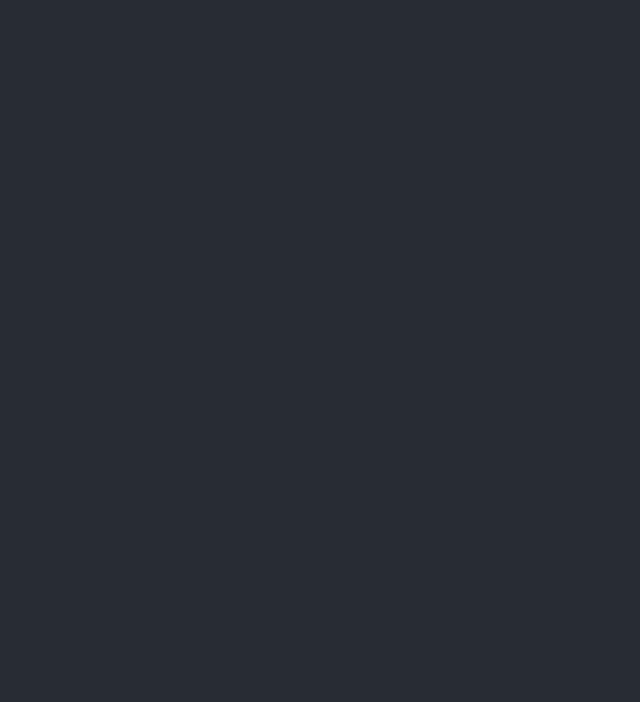
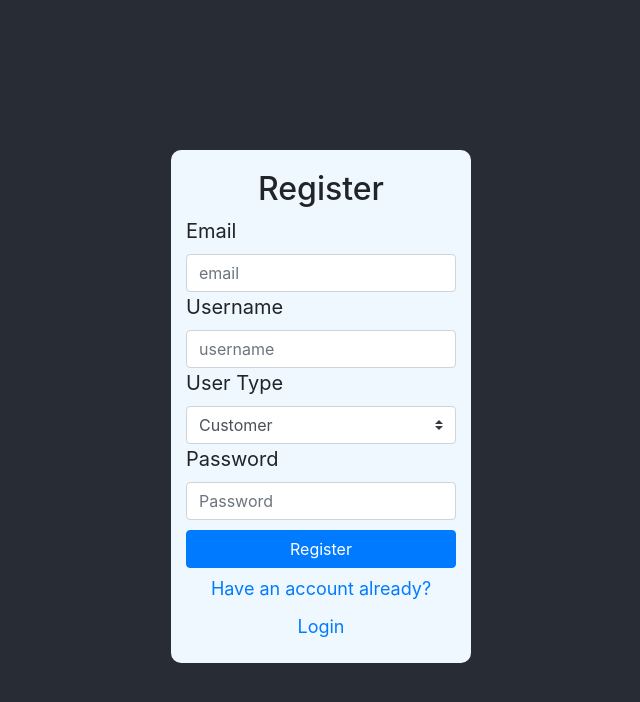
Before and after one commit to Aakash006/DoMyChores, a React (Create React App) app in the folder client/: page /register in a window 1280 px wide. Shown: the top 702 px of the page, without its empty margins (319-959 px from the left). Built offline with nearby package versions, Linux system fonts and the light colour scheme.

Commit message:
fixed routing isses

```diff
--- a/client/src/App.css
+++ b/client/src/App.css
@@ -1,5 +1,4 @@
 .App {
-  margin-top: 100px;
   text-align: center;
 }
 
--- a/client/src/App.js
+++ b/client/src/App.js
@@ -1,16 +1,30 @@
 import './App.css';
 import React from 'react';
-import Home from './components/Home/Home';
 import Dashboard from './components/Dashboard/Dashboard';
-import { BrowserRouter as Router, Switch, Route } from 'react-router-dom';
+import { BrowserRouter as Router, Switch, Route, Redirect } from 'react-router-dom';
+import { Login } from './components/Login/Login';
+import { Register } from './components/Register/Register';
+import Logout from './components/Logout/Logout';
+import NavBar from './components/Navbar/Navbar';
 
 function App() {
     return (
         <div className='App'>
             <Router>
                 <Switch>
-                    <Route exact path='/' component={Home} />
-                    <Route exact path='/dashboard' component={Dashboard} />
+                    <Redirect exact from="/" to="/dashboard" />
+                    <Route path='/dashboard'>
+                        {
+                            localStorage.getItem("id") === null ? <Redirect to="/login"/> : <Dashboard/>
+                        }
+                    </Route>
+                    <Route path="/logout">
+                        {
+                            localStorage.getItem("id") === null ? <Redirect to="/login"/> : <Logout/>
+                        }
+                    </Route>
+                    <Route path='/login' component={Login} />
+                    <Route path='/register' component={Register} />
                 </Switch>
             </Router>
         </div>
--- a/client/src/components/Dashboard/Dashboard.css
+++ b/client/src/components/Dashboard/Dashboard.css
@@ -1,3 +1,3 @@
 .title {
-    color: white;
+    margin-top: 50px;
 }
--- a/client/src/components/Home/Home.css
+++ /dev/null
@@ -1,8 +0,0 @@
-.App {
-    margin-top: 100px;
-    text-align: center;
-}
-
-body{
-    background-color: #282c34;
-}
--- a/client/src/components/Home/Home.js
+++ /dev/null
@@ -1,30 +0,0 @@
-import React from 'react';
-import Login from '../Login/Login';
-import Register from '../Register/Register';
-import { Tab, Tabs, Container } from 'react-bootstrap';
-
-export default class Home extends React.Component {
-    constructor(props) {
-        super(props);
-    }
-
-    render() {
-        return (
-            <div className='App'>
-                <Container>
-                    <Tabs
-                        defaultActiveKey='login'
-                        id='uncontrolled-tab-example'
-                    >
-                        <Tab eventKey='login' title='Login'>
-                            <Login />
-                        </Tab>
-                        <Tab eventKey='register' title='Register'>
-                            <Register />
-                        </Tab>
-                    </Tabs>
-                </Container>
-            </div>
-        );
-    }
-}
--- a/client/src/components/Login/Login.css
+++ b/client/src/components/Login/Login.css
@@ -1,14 +1,5 @@
 body {
     font-size: 25px;
-}
-
-.container {
-    width: 300px;
-    position: relative;
-    align-items: center;
-    background-color: aliceblue;
-    padding: 20px;
-    border-radius: 10px;
 }
 
 .label {
@@ -18,4 +9,13 @@ body {
 
 .submitBtn {
     margin-top: 10px;
+    width: 500px;
 }
+
+a {
+    font-size: 18px;
+}
+
+.app {
+    margin-top: 150px;
+}
--- /dev/null
+++ b/client/src/components/Logout/Logout.js
@@ -0,0 +1,36 @@
+import React, { Component } from 'react'
+import { withRouter } from "react-router";
+import NavBar from '../Navbar/Navbar'
+import { Button } from 'react-bootstrap';
+
+export class Logout extends Component {
+    constructor(props) {
+        super(props);
+        this.logout = this.logout.bind(this);
+    }
+
+    logout() {
+        localStorage.clear();
+        this.props.history.push("/login");
+    }
+
+    render() {
+        return (
+            <div>
+                <NavBar/>
+                <h2>
+                    Are you sure you would like to log out?
+                </h2>
+                <Button onClick={this.logout}>
+                    Yes
+                </Button>
+                <Button href="/dashboard">
+                    No
+                </Button>
+
+            </div>
+        )
+    }
+}
+
+export default withRouter(Logout);
--- a/client/src/components/Navbar/Navbar.js
+++ b/client/src/components/Navbar/Navbar.js
@@ -4,7 +4,7 @@ import './Navbar.css';
 
 function NavBar(props) {
     return (
-        <div>
+        <div className="header">
             <Navbar
                 className='sticky-top'
                 collapseOnSelect
@@ -12,7 +12,7 @@ function NavBar(props) {
                 bg='light'
                 sticky='top'
             >
-                <Navbar.Brand className='navTitle' href='/dashboard'>
+                <Navbar.Brand className='navTitle' href='/' exact>
                     DoMyChores
                 </Navbar.Brand>
                 <Navbar.Toggle aria-controls='responsive-navbar-nav' />
@@ -23,6 +23,9 @@ function NavBar(props) {
                     <Nav.Link className='navLink' href='/favourites' exact>
                         Favourites
                     </Nav.Link>
+                    <Nav.Link className='navLink' href='/logout' exact>
+                        Logout
+                    </Nav.Link>
                 </Nav>
             </Navbar>
         </div>
--- a/client/src/components/Register/Register.css
+++ b/client/src/components/Register/Register.css
@@ -18,4 +18,13 @@ body {
 
 .submitBtn {
     margin-top: 10px;
+    width: 500px;
 }
+
+a {
+    font-size: 18px;
+}
+
+.app {
+    margin-top: 150px;
+}
--- a/client/src/components/Register/Register.js
+++ b/client/src/components/Register/Register.js
@@ -1,16 +1,17 @@
-import './Register.css';
-import React from 'react';
-import { Form, Button } from 'react-bootstrap';
+import "./Register.css";
+import React from "react";
+import { Form, Button, Container } from "react-bootstrap";
+import { withRouter } from "react-router";
 
-export default class Register extends React.Component {
+export class Register extends React.Component {
     constructor(props) {
         super(props);
 
         this.state = {
-            email: '',
-            usertype: '',
-            username: '',
-            password: '',
+            email: "",
+            usertype: "",
+            username: "",
+            password: "",
         };
     }
 
@@ -22,41 +23,44 @@ export default class Register extends React.Component {
 
     register = (event) => {
         event.preventDefault();
-        console.log('submitted');
+        console.log("submitted");
+        this.props.history.push("/dashboard");
     };
 
     render() {
         return (
-            <div>
+            <div className="app">
+                <Container>
+                    <h2>Register</h2>
                     <Form onSubmit={this.register}>
-                    <Form.Row controlId='formBasicEmail'>
-                        <Form.Label className='label'>Email</Form.Label>
+                        <Form.Row controlId="formBasicEmail">
+                            <Form.Label className="label">Email</Form.Label>
                             <Form.Control
-                            type='email'
-                            placeholder='email'
-                            name='email'
+                                type="email"
+                                placeholder="email"
+                                name="email"
                                 value={this.state.email}
                                 onChange={this.handleChange}
                             />
                         </Form.Row>
 
-                    <Form.Row controlId='formBasicEmail'>
-                        <Form.Label className='label'>Username</Form.Label>
+                        <Form.Row controlId="formBasicEmail">
+                            <Form.Label className="label">Username</Form.Label>
                             <Form.Control
-                            type='string'
-                            placeholder='username'
-                            name='username'
+                                type="string"
+                                placeholder="username"
+                                name="username"
                                 value={this.state.username}
                                 onChange={this.handleChange}
                             />
                         </Form.Row>
 
-                    <Form.Row controlId='formBasicEmail'>
-                        <Form.Label className='label'>User Type</Form.Label>
+                        <Form.Row controlId="formBasicEmail">
+                            <Form.Label className="label">User Type</Form.Label>
                             <Form.Control
-                            as='select'
+                                as="select"
                                 custom
-                            name='usertype'
+                                name="usertype"
                                 value={this.state.usertype}
                                 onChange={this.handleChange}
                             >
@@ -65,12 +69,12 @@ export default class Register extends React.Component {
                             </Form.Control>
                         </Form.Row>
 
-                    <Form.Row controlId='formBasicPassword'>
-                        <Form.Label className='label'>Password</Form.Label>
+                        <Form.Row controlId="formBasicPassword">
+                            <Form.Label className="label">Password</Form.Label>
                             <Form.Control
-                            type='password'
-                            placeholder='Password'
-                            name='password'
+                                type="password"
+                                placeholder="Password"
+                                name="password"
                                 value={this.state.password}
                                 onChange={this.handleChange}
                             />
@@ -78,15 +82,19 @@ export default class Register extends React.Component {
 
                         <Form.Row>
                             <Button
-                            className='submitBtn'
-                            variant='primary'
-                            type='submit'
+                                className="submitBtn"
+                                variant="primary"
+                                type="submit"
                             >
                                 Register
                             </Button>
                         </Form.Row>
                     </Form>
+                    <a href="/login">Have an account already? Login</a>
+                </Container>
             </div>
         );
     }
 }
+
+export default withRouter(Register);
```
Also changed, not shown: client/src/components/Login/Login.js (+26 -22 lines), client/src/components/Logout/Logout.css (added). Lines whose indentation alone changed are shown as unchanged.
